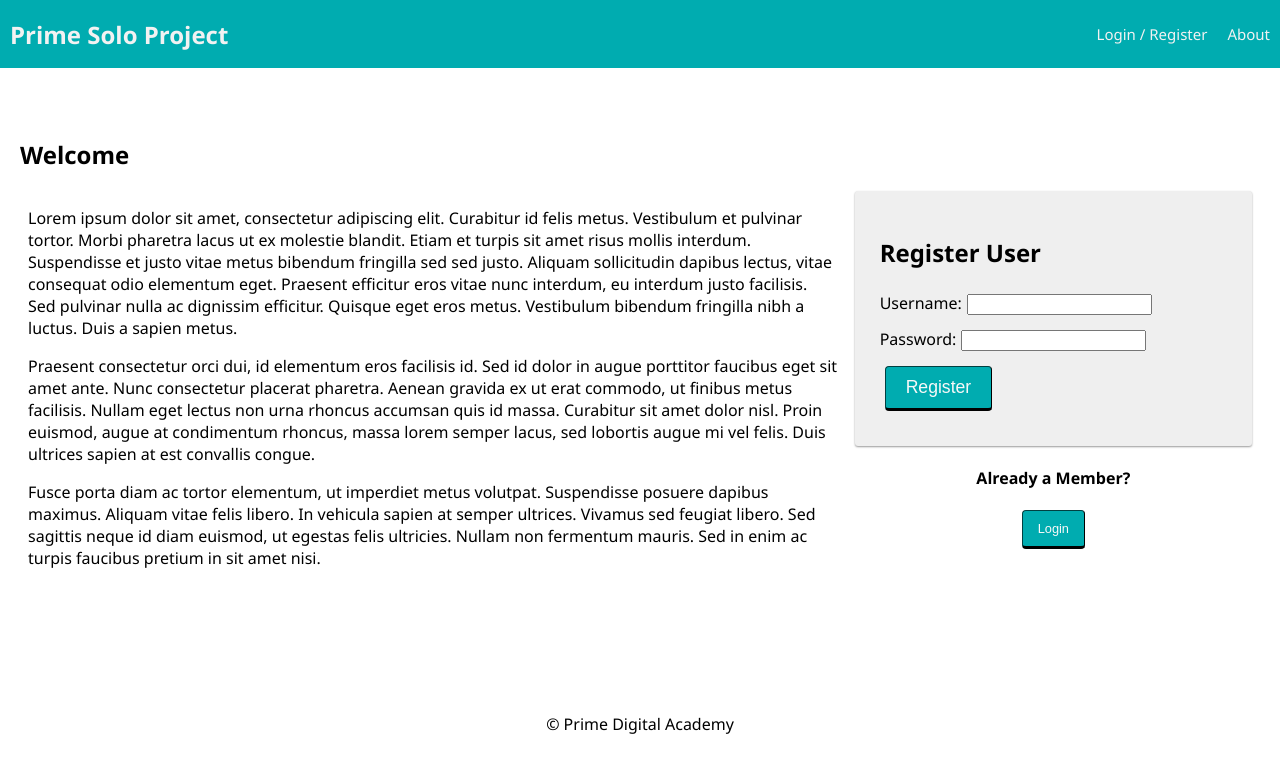
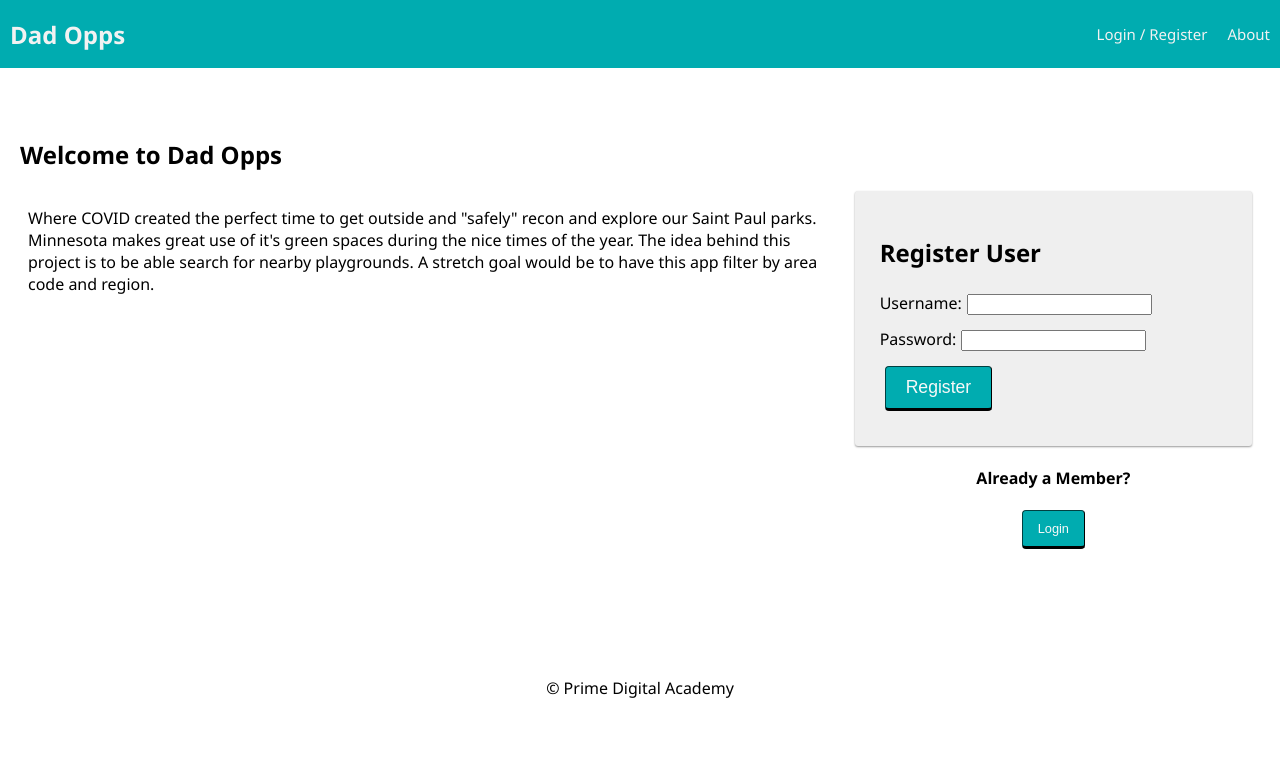
Before and after one commit to wiserryan/Dad-Opps, a React (Create React App) app: page /#/home in a window 1280 px wide. Shown: the top 772 px of the page. Built offline with nearby package versions, Linux system fonts and the light colour scheme; no server answers.

Commit message:
db usernames done, updating landing page now

```diff
--- a/package.json
+++ b/package.json
@@ -2,7 +2,7 @@
   "name": "prime-solo-project",
   "version": "0.1.0",
   "private": true,
-  "proxy": "http://localhost:5000",
+  "proxy": "http://localhost:5008",
   "engines": {
     "node": "18.x"
   },
--- a/src/components/LandingPage/LandingPage.jsx
+++ b/src/components/LandingPage/LandingPage.jsx
@@ -6,7 +6,7 @@ import './LandingPage.css';
 import RegisterForm from '../RegisterForm/RegisterForm';
 
 function LandingPage() {
-  const [heading, setHeading] = useState('Welcome');
+  const [heading, setHeading] = useState('Welcome to Dad Opps');
   const history = useHistory();
 
   const onLogin = (event) => {
@@ -20,35 +20,20 @@ function LandingPage() {
       <div className="grid">
         <div className="grid-col grid-col_8">
           <p>
-            Lorem ipsum dolor sit amet, consectetur adipiscing elit. Curabitur
-            id felis metus. Vestibulum et pulvinar tortor. Morbi pharetra lacus
-            ut ex molestie blandit. Etiam et turpis sit amet risus mollis
-            interdum. Suspendisse et justo vitae metus bibendum fringilla sed
-            sed justo. Aliquam sollicitudin dapibus lectus, vitae consequat odio
-            elementum eget. Praesent efficitur eros vitae nunc interdum, eu
-            interdum justo facilisis. Sed pulvinar nulla ac dignissim efficitur.
-            Quisque eget eros metus. Vestibulum bibendum fringilla nibh a
-            luctus. Duis a sapien metus.
+            Where COVID created the perfect time to get outside and "safely" recon and explore our Saint Paul parks.
+            Minnesota makes great use of it's green spaces during the nice times of the year. The idea behind this project is to be able search for nearby
+            playgrounds. A stretch goal would be to have this app filter by area code and region.
+
+
+
           </p>
 
           <p>
-            Praesent consectetur orci dui, id elementum eros facilisis id. Sed
-            id dolor in augue porttitor faucibus eget sit amet ante. Nunc
-            consectetur placerat pharetra. Aenean gravida ex ut erat commodo, ut
-            finibus metus facilisis. Nullam eget lectus non urna rhoncus
-            accumsan quis id massa. Curabitur sit amet dolor nisl. Proin
-            euismod, augue at condimentum rhoncus, massa lorem semper lacus, sed
-            lobortis augue mi vel felis. Duis ultrices sapien at est convallis
-            congue.
+
           </p>
 
           <p>
-            Fusce porta diam ac tortor elementum, ut imperdiet metus volutpat.
-            Suspendisse posuere dapibus maximus. Aliquam vitae felis libero. In
-            vehicula sapien at semper ultrices. Vivamus sed feugiat libero. Sed
-            sagittis neque id diam euismod, ut egestas felis ultricies. Nullam
-            non fermentum mauris. Sed in enim ac turpis faucibus pretium in sit
-            amet nisi.
+
           </p>
         </div>
         <div className="grid-col grid-col_4">
--- a/src/components/Nav/Nav.jsx
+++ b/src/components/Nav/Nav.jsx
@@ -10,7 +10,7 @@ function Nav() {
   return (
     <div className="nav">
       <Link to="/home">
-        <h2 className="nav-title">Prime Solo Project</h2>
+        <h2 className="nav-title">Dad Opps</h2>
       </Link>
       <div>
         {/* If no user is logged in, show these links */}
```
Also changed, not shown: 1 other file (tests, documents, lock files or other folders).
